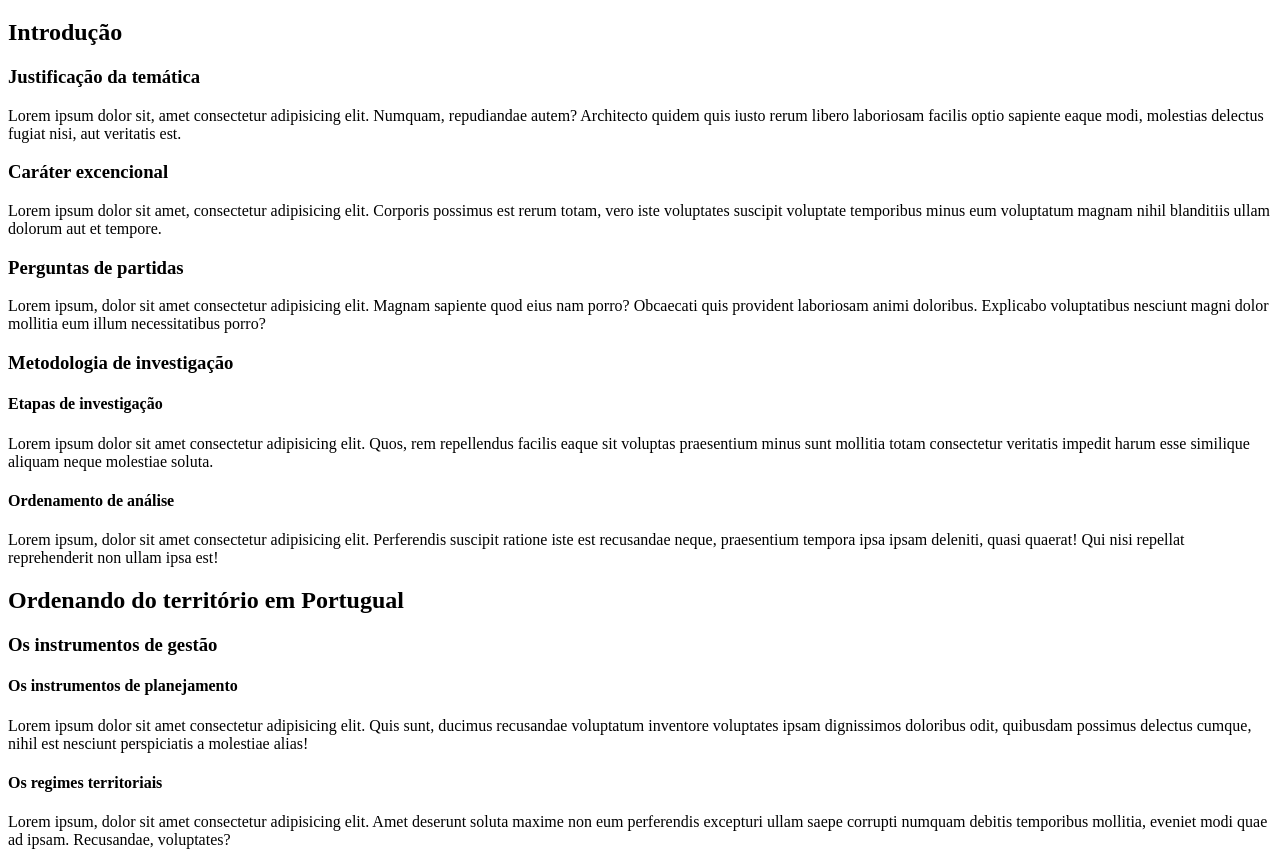
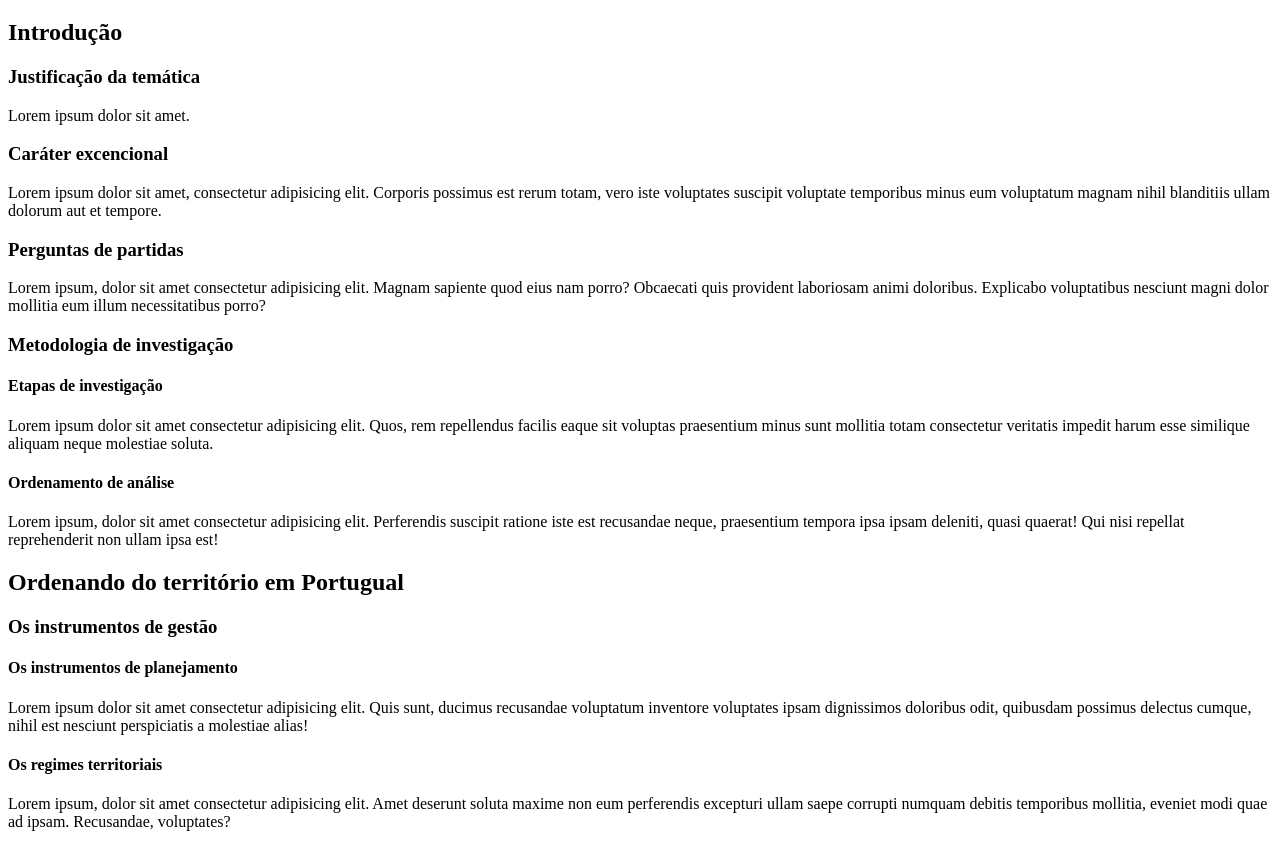
Before and after one commit to crija/frontend-study, a plain HTML site: page html-css/exercicios/ex006/index.html in a window 1280 px wide. Shown: the part 61-926 px from the top of the page. Drawn offline with Linux system fonts and the light colour scheme.

Commit message:
Modified

```diff
--- a/html-css/exercicios/ex006/index.html
+++ b/html-css/exercicios/ex006/index.html
@@ -11,7 +11,7 @@
     <h1>Entendendo Portugual</h1>
     <h2>Introdução</h2>
     <h3>Justificação da temática</h3>
-    <p>Lorem ipsum dolor sit, amet consectetur adipisicing elit. Numquam, repudiandae autem? Architecto quidem quis iusto rerum libero laboriosam facilis optio sapiente eaque modi, molestias delectus fugiat nisi, aut veritatis est.</p>
+    <p>Lorem ipsum dolor sit amet.</p>
     <h3>Caráter excencional</h3>
     <p>Lorem ipsum dolor sit amet, consectetur adipisicing elit. Corporis possimus est rerum totam, vero iste voluptates suscipit voluptate temporibus minus eum voluptatum magnam nihil blanditiis ullam dolorum aut et tempore.</p>
     <h3>Perguntas de partidas</h3>
```
